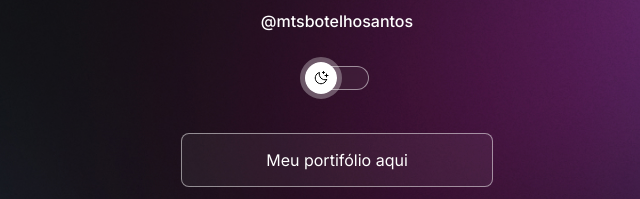
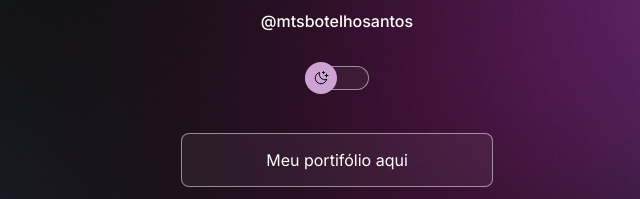
Before and after one commit to mtsbotelhosantos/projeto_linktree, a plain HTML site: page index.html in a window 1280 px wide. In both pictures the pointer is over the button 624 px from the left and 292 px from the top of the page. Shown: the part 214-413 px from the top of the page, 303-943 px from the left. Drawn offline with nearby package versions, Linux system fonts and the light colour scheme.

Commit message:
"problem solved"

```diff
--- a/style.css
+++ b/style.css
@@ -95,7 +95,8 @@ body {
 
 }
 #switch button:hover{
-  outline: 5px solid  rgba(255, 255, 255, 0.3);
+  /* outline: 5px solid  rgba(255, 255, 255, 0.3); */
+  background: rgb(205, 163, 211) var(--switch-bg-url) no-repeat center;
 }
 ul {
   list-style: none;
```
